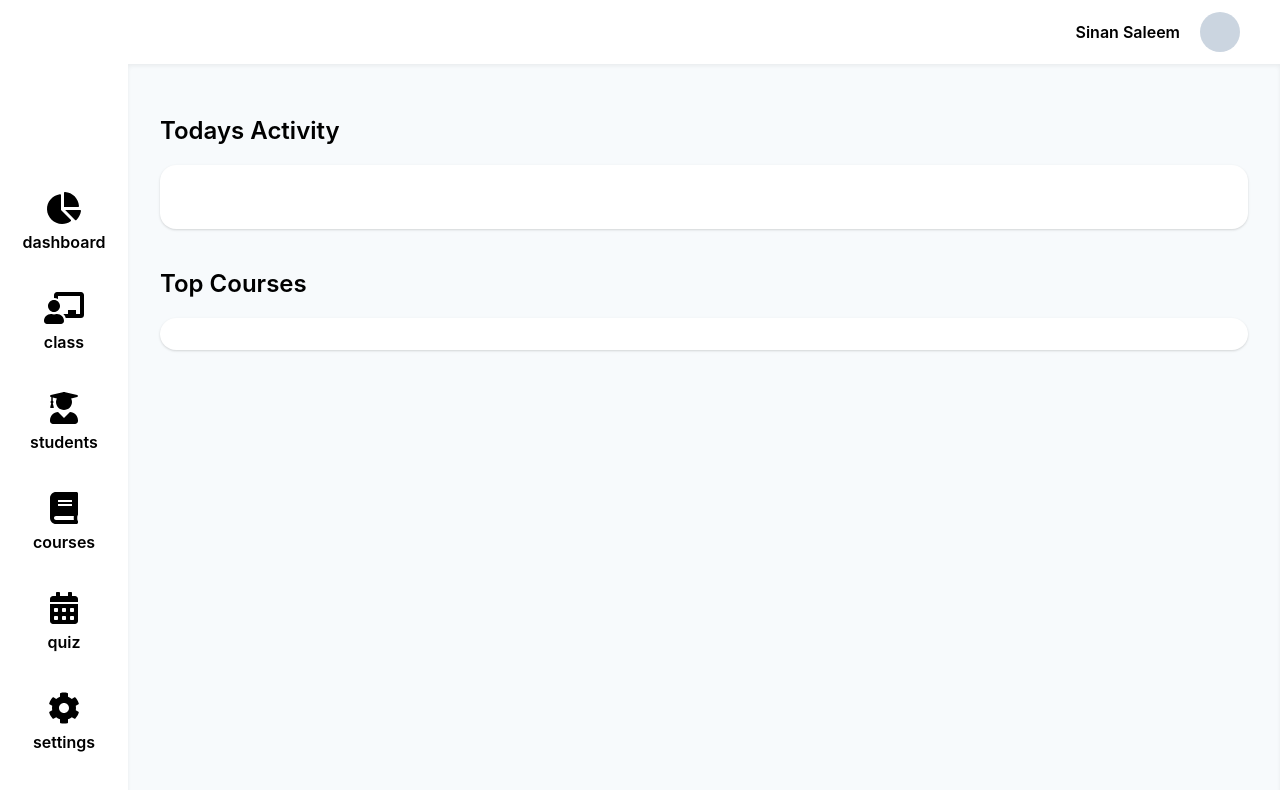
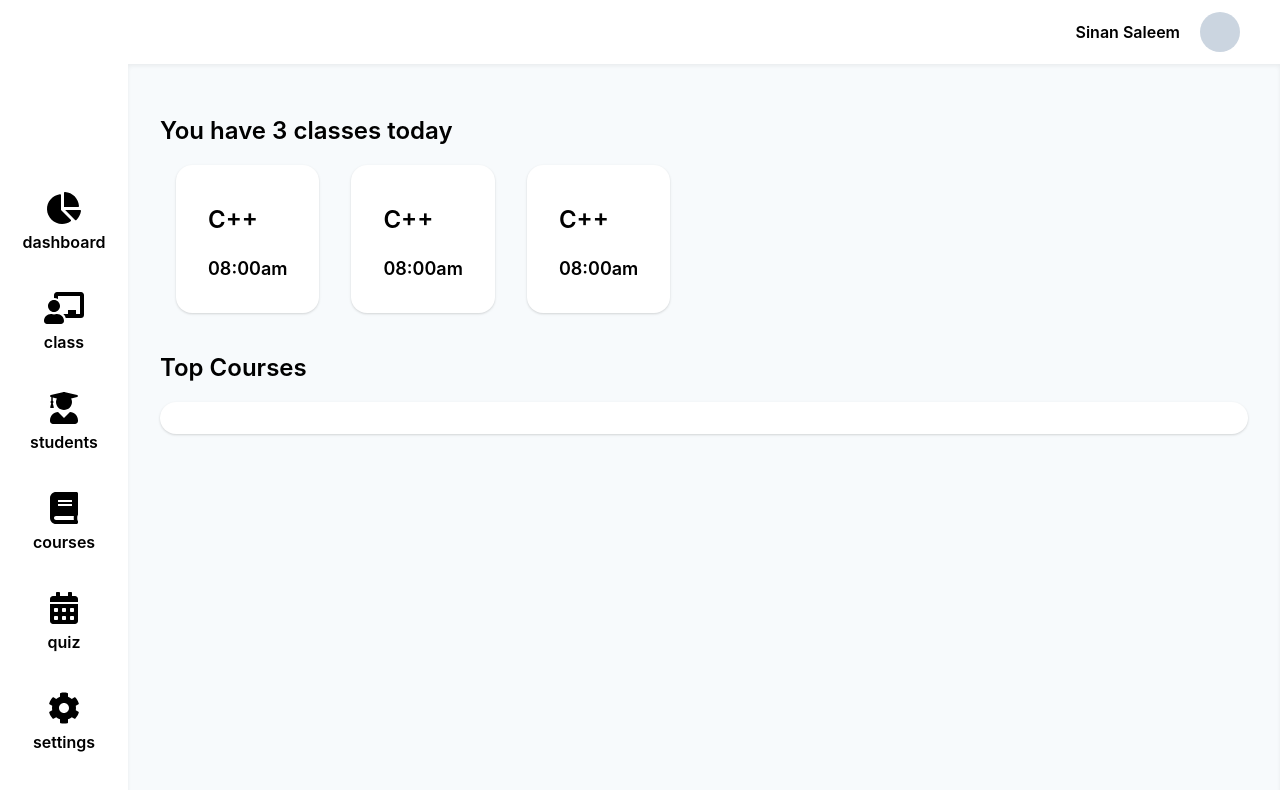
Before and after one commit to f178024/Ustadjee, a Next.js app: page / in a window 1280 px wide. Shown: the top 790 px of the page. Built offline with nearby package versions, Linux system fonts and the light colour scheme.

Commit message:
very nice changes

```diff
--- a/components/AddAttendance.js
+++ b/components/AddAttendance.js
@@ -18,7 +18,7 @@ export default function AddAttendance() {
     ])
     return (
         <div>
-            <h1>Attendance</h1>
+            <h2>Attendance</h2>
             <Card>
                 <table className="w-full">
                     <tr>
--- a/components/CourseDetails.js
+++ b/components/CourseDetails.js
@@ -21,16 +21,16 @@ export default function CourseDetails(){
             <h2>Details</h2>
             <Card>
                 <h3>Description</h3>
-                <p>{details.description}</p>
+                <p>{details.description}</p><br/>
 
                 <h3>Subject</h3>
-                <p>{details.subject}</p>
+                <p>{details.subject}</p><br/>
 
                 <h3>Subject</h3>
-                <p>{details.topic}</p>
+                <p>{details.topic}</p><br/>
 
                 <h3>Subject</h3>
-                <p>{details.subject}</p>
+                <p>{details.subject}</p><br/>
             </Card>
         </div>
     )
--- a/components/FIles.js
+++ b/components/FIles.js
@@ -1,5 +1,6 @@
-import { faFileSignature } from "@fortawesome/free-solid-svg-icons";
+import { faFileSignature } from "@fortawesome/free-solid-svg-icons"
 import Card from './Card'
+import AddFile from './AddFile'
 
 
 export default function Files(){
@@ -21,6 +22,11 @@ export default function Files(){
         },
     ]
     return (
+        <div className="mt-6">
+            <div className="flex flex-row justify-between">
+                <h2>Files</h2>
+                <AddFile />
+            </div>
             <Card>
                 <table className="w-full">
                     <tr className="mb-2">
@@ -41,5 +47,6 @@ export default function Files(){
                     }
                 </table>
             </Card>
+        </div>
     )
 }
--- a/components/TodaysActivity.js
+++ b/components/TodaysActivity.js
@@ -1,9 +1,36 @@
-function TodaysActivity(){
+import { useState } from 'react'
+import Card from './Card'
+
+function TodaysActivity() {
+    const [classes, setClasses] = useState([
+        {
+            name: "C++",
+            time: "08:00am"
+        },
+        {
+            name: "C++",
+            time: "08:00am"
+        },
+        {
+            name: "C++",
+            time: "08:00am"
+        }
+    ])
+
     return (
         <div>
-            <h2>Todays Activity</h2>
-            <div className="bg-white shadow rounded-2xl p-8">
-
+            <h2>You have { classes.length } classes today</h2>
+            <div className="flex flex-row">
+                {
+                    classes.map(function (item) {
+                        return <div className="mx-4">
+                            <Card>
+                                <p className="text-2xl">{item.name}</p>
+                                <p className="text-lg">{item.time}</p>
+                            </Card>
+                        </div>
+                    })
+                }
             </div>
         </div>
     )
--- a/pages/course/[id].js
+++ b/pages/course/[id].js
@@ -1,6 +1,5 @@
 import { useRouter } from 'next/router'
 import AddAttendance from '../../components/AddAttendance'
-import AddFile from '../../components/AddFile'
 import CourseDetails from '../../components/CourseDetails'
 import Files from '../../components/Files'
 import TeacherDashboard from '../../components/TeacherDashboard'
@@ -13,7 +12,7 @@ const Post = () => {
       <TeacherDashboard>
           <h1>Information of course {id}</h1>
           <CourseDetails />
-          <AddFile />
+
           <Files />
           <AddAttendance />
       </TeacherDashboard>
--- a/styles/globals.css
+++ b/styles/globals.css
@@ -65,6 +65,10 @@ input[type=submit]:hover, button:hover {
   @apply opacity-75;
 }
 
+h3 {
+  @apply text-primary
+}
+
 th {
   @apply text-left text-xl text-gray-600 py-4
 }
```
Lines whose indentation alone changed are shown as unchanged.
